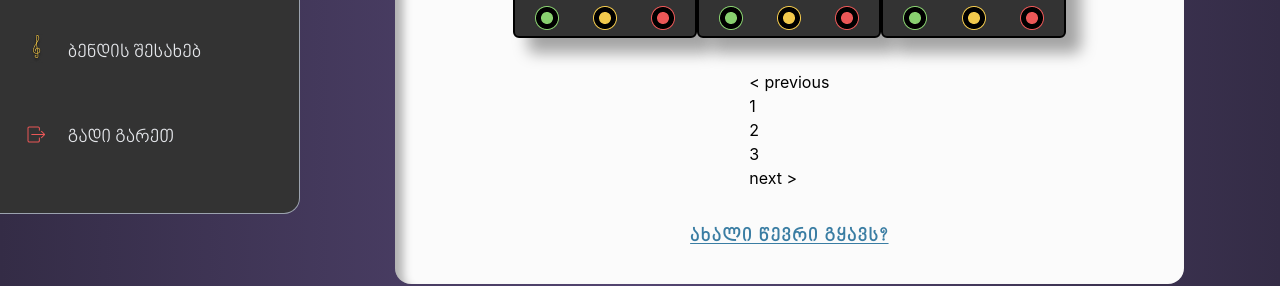
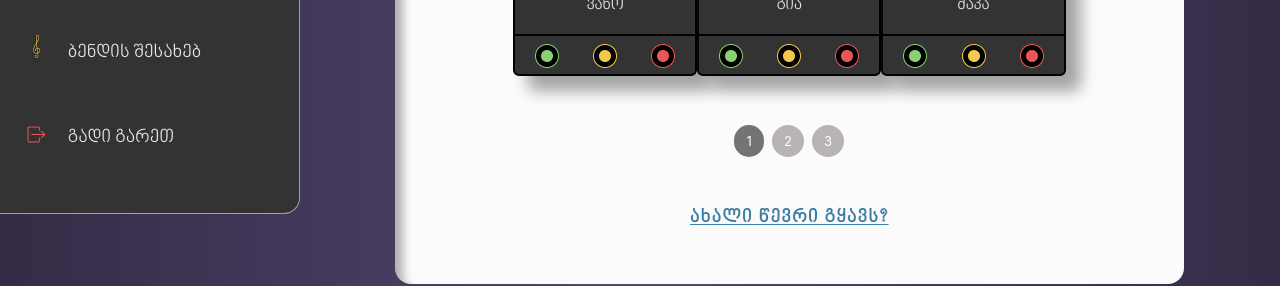
Before and after one commit to ibotchori/folk-soul, a React (Create React App) app: page /members in a window 1280 px wide. Shown: the part 436-722 px from the top of the page. Built offline with nearby package versions, Linux system fonts and the light colour scheme.

Commit message:
style: add style on react paginate buttons

```diff
--- a/src/components/Memers/MembersList.tsx
+++ b/src/components/Memers/MembersList.tsx
@@ -4,6 +4,7 @@ import { members } from './data'
 import React, { useEffect, useState } from 'react'
 import ReactDOM from 'react-dom'
 import ReactPaginate from 'react-paginate'
+import './Pagination.css'
 type Props = {}
 
 const MembersList = (props: Props) => {
@@ -59,11 +60,12 @@ const MembersList = (props: Props) => {
     <>
       <div className='flex justify-between w-[70%]'>{displayMembers}</div>
       <ReactPaginate
-        breakLabel='...'
-        nextLabel='next >'
-        previousLabel='< previous'
         pageCount={pageCount}
         onPageChange={changePage}
+        containerClassName={'paginationButtons'}
+        activeClassName={'paginationActive'}
+        previousLinkClassName={'prevButton'}
+        nextLinkClassName={'nextButton'}
       />
     </>
   )
--- /dev/null
+++ b/src/components/Memers/Pagination.css
@@ -0,0 +1,31 @@
+.paginationButtons {
+  display: flex;
+  justify-content: center;
+}
+
+.paginationButtons a {
+  padding: 8px 12px;
+  height: 32px;
+  text-align: center;
+  margin: auto 4px;
+  color: white;
+  letter-spacing: 0.01071em;
+  border-radius: 16px;
+  line-height: 1.43;
+  font-size: 13px;
+  min-width: 32px;
+  background-color: rgb(185, 180, 180);
+}
+.paginationButtons a:hover {
+  background-color: rgb(116, 116, 116);
+}
+.paginationActive a {
+  background-color: rgb(116, 116, 116);
+}
+
+.nextButton {
+  display: none;
+}
+.prevButton {
+  display: none;
+}
```
